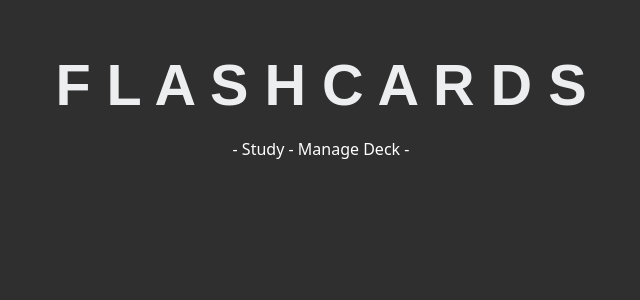
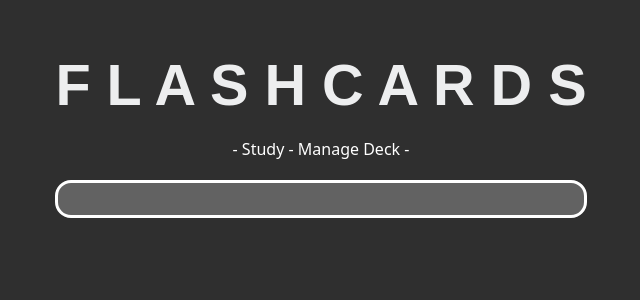
Before and after one commit to knangcas/SpringbootFlashcards, a React (Vite) app in the folder webpageReact/flashcardsreact/: page / in a window 1280 px wide. Shown: the top 300 px of the page, without its empty margins (319-959 px from the left). Built offline with nearby package versions, Linux system fonts and the light colour scheme; no server answers.

Commit message:
progress with react, and updated CORS to fix ci/cd

```diff
--- /dev/null
+++ b/webpageReact/flashcardsreact/src/Components/ComponentStyles.css
@@ -0,0 +1,10 @@
+#flashCard {
+    padding: 1em 1em 1em 1em;
+    border-radius: 1em;
+    border-style: solid;
+    border-color: white;
+
+    background-color: #626262;
+
+
+}
--- /dev/null
+++ b/webpageReact/flashcardsreact/src/Components/Flashcard.jsx
@@ -0,0 +1,15 @@
+import './ComponentStyles.css'
+import {useState} from "react";
+
+
+export default function Flashcard({flashcard, index}){
+    console.log(flashcard)
+    //const answer = flashcard.answer;
+    const [flip, setFlip] = useState(false);
+    return(
+        <div id="flashCard">
+
+        </div>
+
+    )
+}
--- a/webpageReact/flashcardsreact/src/Pages/App.jsx
+++ b/webpageReact/flashcardsreact/src/Pages/App.jsx
@@ -3,26 +3,29 @@ import reactLogo from '../assets/react.svg'
 import viteLogo from '/vite.svg'
 import './App.css'
 import Axios from "axios";
+import Flashcard from "../Components/Flashcard.jsx";
 
 
 function App() {
-    const [deck, setDeck] = useState({});
+    const [deck, setDeck] = useState({cards:[]});
+    const [deckIndex, setDeckIndex] = useState(0);
+    const [card, setCard] = useState({});
     useEffect(()=>{
         fetchData();
     }, [])
 
     async function fetchData() {
-        let deck = {}
         await Axios.get('http://localhost:8080/flashcarddecks/1')
-            .then((response) => {deck = response.data}).catch((error)=>console.log(error))
-        setDeck(deck);
-        return deck;
+            .then((response) => {setDeck(response.data)}).catch((error)=>console.log(error))
     }
+
+
 
 
   return (
       <>
       <h2>{deck.name}</h2>
+          <Flashcard flashcard={deck.cards[0]} index={deckIndex} />
       </>
   )
 }
```
Also changed, not shown: 1 other file (tests, documents, lock files or other folders).
